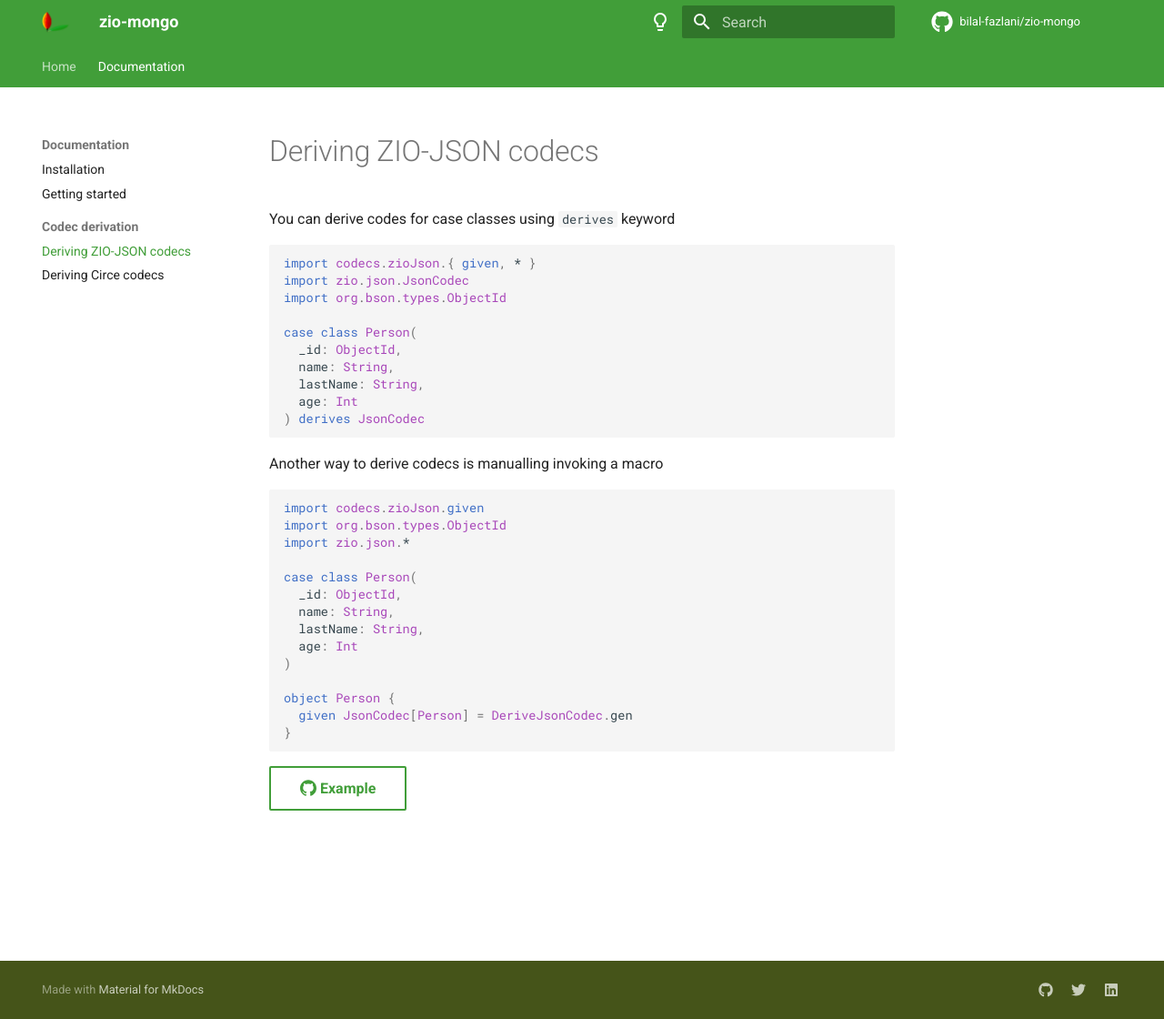
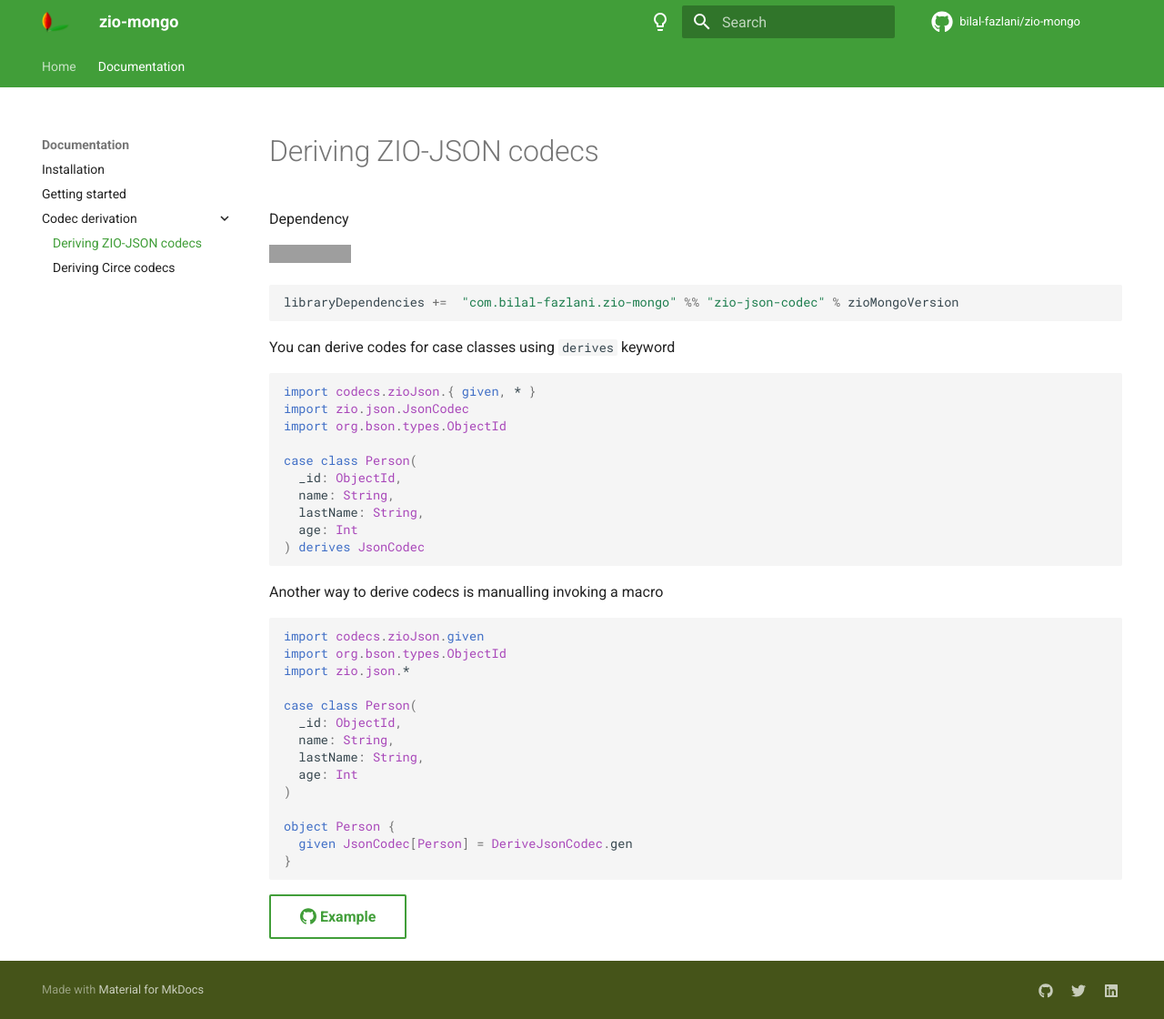
Before and after one commit to bilal-fazlani/zio-mongo, an MkDocs documentation site: the page built from docs/documentation/codec-derivation/zio-json.md, in a window 1280 px wide and 1120 px high. Shown: the whole window at 91% size. Built offline with MkDocs 1.6.1 and Material for MkDocs 9.7.7, drawn with Linux system fonts in a browser that asks for light colours; comment, search, counter and statistics services are not loaded; grey boxes are pictures that could not be loaded.

Commit message:
reorganize codec pages

````diff
--- a/docs/documentation/codec-derivation/zio-json.md
+++ b/docs/documentation/codec-derivation/zio-json.md
@@ -1,4 +1,19 @@
+---
+hide:
+  - toc
+---
+
 # Deriving ZIO-JSON codecs
+
+
+Dependency
+
+![Maven Central](https://img.shields.io/maven-central/v/com.bilal-fazlani.zio-mongo/zio-mongo_3?color=blue&label=Latest%20Version&style=for-the-badge)
+
+```scala
+libraryDependencies +=  "com.bilal-fazlani.zio-mongo" %% "zio-json-codec" % zioMongoVersion
+```
+
 
 You can derive codes for case classes using `derives` keyword
 
--- a/mkdocs.yml
+++ b/mkdocs.yml
@@ -8,10 +8,15 @@ strict: true
 
 theme:
   features:
+    - instant
+    - navigation.tracking
     - navigation.tabs
-    - instant
-    - navigation.sections
+    - navigation.expand
+    # - navigation.sections
+    - navigation.indexes
     - navigation.top
+    - toc.follow
+
 
   name: 'material'
   icon:
````
Also changed, not shown: docs/documentation/codec-derivation/circe.md (+13 -0 lines), docs/documentation/codec-derivation/index.md (added, +7 -0 lines).
